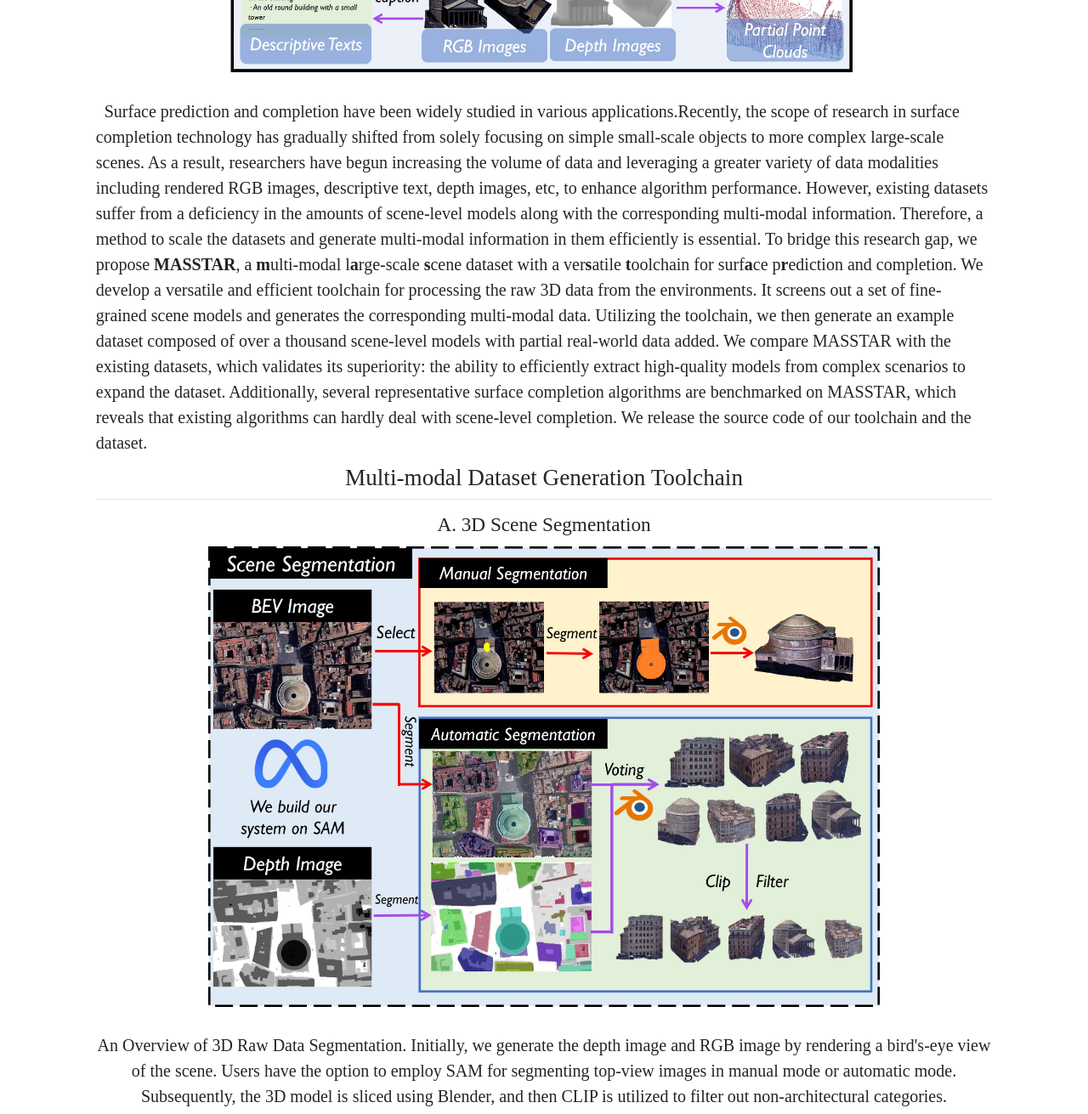
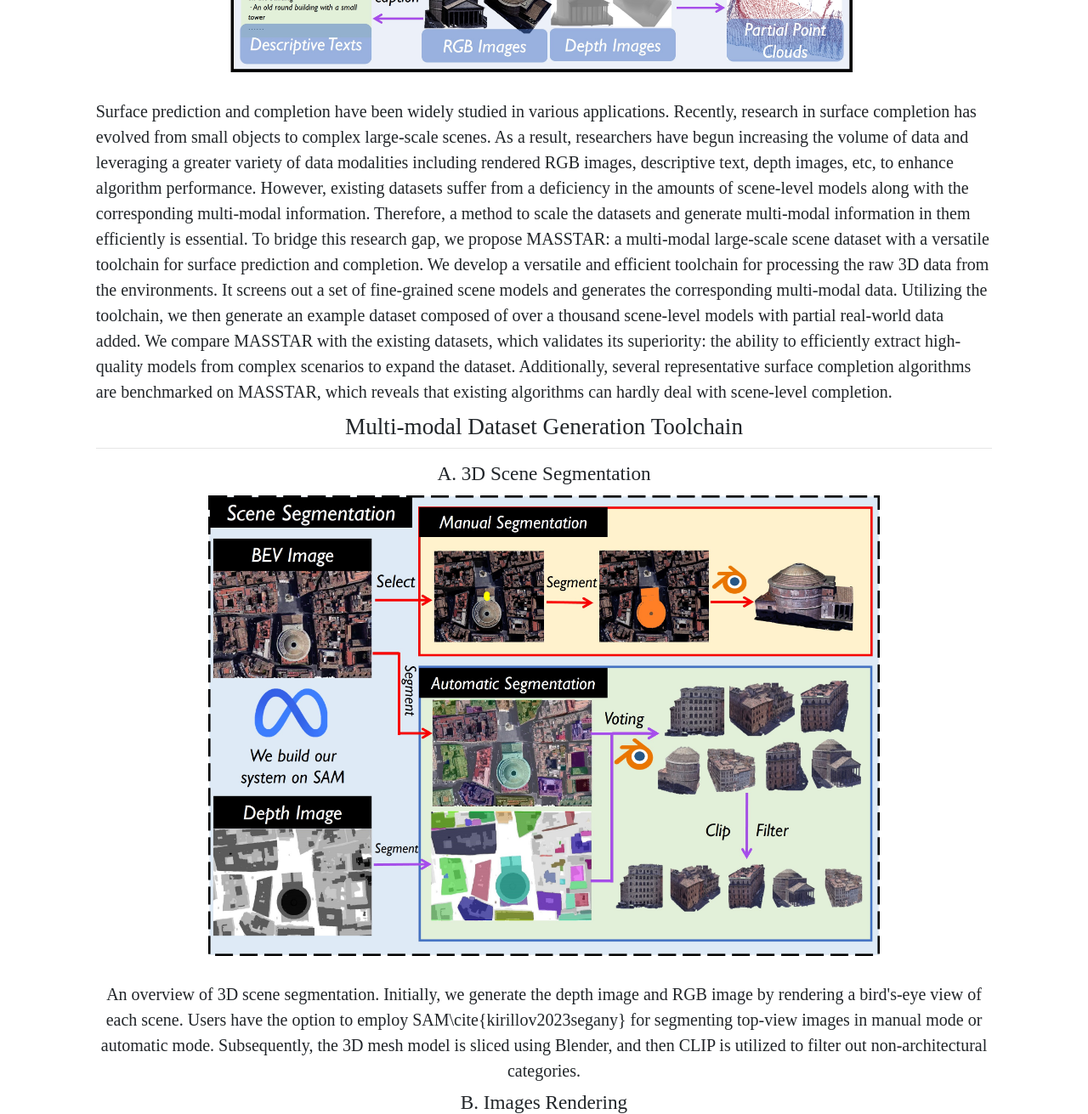
Before and after one commit to SYSU-STAR/MASSTAR, a plain HTML site: page index.html in a window 1280 px wide. Shown: the part 1080-2391 px from the top of the page at 85% size. Drawn offline with Linux system fonts and the light colour scheme.

Commit message:
feat : update the imgs

```diff
--- a/index.html
+++ b/index.html
@@ -93,10 +93,10 @@
                   <br>
               <p class="text-left">
                 <strong>
-                  &nbsp;&nbsp;Surface prediction and completion have been widely studied in various applications.Recently, the scope of research in surface completion technology has gradually shifted from solely focusing on simple small-scale objects to more complex large-scale scenes. As a result, researchers have begun increasing the volume of data and leveraging a greater variety of data modalities including rendered RGB images, descriptive text, depth images, etc, to enhance algorithm performance. However, existing datasets suffer from a deficiency in the amounts of scene-level models along with the corresponding multi-modal information. Therefore, a method to scale the datasets and generate multi-modal information in them efficiently is essential.
-                  To bridge this research gap, we propose <strong>MASSTAR</strong>, a <strong>m</strong>ulti-modal l<strong>a</strong>rge-scale <strong>s</strong>cene dataset with a ver<strong>s</strong>atile <strong>t</strong>oolchain for surf<strong>a</strong>ce p<strong>r</strong>ediction and completion. We develop a versatile and efficient toolchain for processing the raw 3D data from the environments. It screens out a set of fine-grained scene models and generates the corresponding multi-modal data. Utilizing the toolchain, we then generate an example dataset composed of over a thousand scene-level models with partial real-world data added.
-                  We compare MASSTAR with the existing datasets, which validates its superiority: the ability to efficiently extract high-quality models from complex scenarios to expand the dataset. Additionally, several representative surface completion algorithms are benchmarked on MASSTAR, which reveals that existing algorithms can hardly deal with scene-level completion. We release the source code of our toolchain and the dataset.
-              </strong>
+                  Surface prediction and completion have been widely studied in various applications. Recently, research in surface completion has evolved from small objects to complex large-scale scenes. As a result, researchers have begun increasing the volume of data and leveraging a greater variety of data modalities including rendered RGB images, descriptive text, depth images, etc, to enhance algorithm performance. However, existing datasets suffer from a deficiency in the amounts of scene-level models along with the corresponding multi-modal information. Therefore, a method to scale the datasets and generate multi-modal information in them efficiently is essential.
+                  To bridge this research gap, we propose MASSTAR: a multi-modal large-scale scene dataset with a versatile toolchain for surface prediction and completion. We develop a versatile and efficient toolchain for processing the raw 3D data from the environments. It screens out a set of fine-grained scene models and generates the corresponding multi-modal data. Utilizing the toolchain, we then generate an example dataset composed of over a thousand scene-level models with partial real-world data added.
+                  We compare MASSTAR with the existing datasets, which validates its superiority: the ability to efficiently extract high-quality models from complex scenarios to expand the dataset. Additionally, several representative surface completion algorithms are benchmarked on MASSTAR, which reveals that existing algorithms can hardly deal with scene-level completion.
+                </strong>
               </p>
             </div>
           </div>
@@ -125,7 +125,7 @@
               <img src="https://raw.githubusercontent.com/SYSU-STAR/MASSTAR/gh_page/assets/imgs/sam_new.jpg" alt="Overview" width="75%">
               <br><br>
               <p class="text-center">
-                An Overview of 3D Raw Data Segmentation. Initially, we generate the depth image and RGB image by rendering a bird's-eye view of the scene. Users have the option to employ SAM for segmenting top-view images in manual mode or automatic mode. Subsequently, the 3D model is sliced using Blender, and then CLIP is utilized to filter out non-architectural categories.
+                An overview of 3D scene segmentation. Initially, we generate the depth image and RGB image by rendering a bird's-eye view of each scene. Users have the option to employ SAM\cite{kirillov2023segany} for segmenting top-view images in manual mode or automatic mode. Subsequently, the 3D mesh model is sliced using Blender, and then CLIP is utilized to filter out non-architectural categories.
               </p>
               <!-- <br> -->
 
@@ -150,7 +150,7 @@
               <h5  class="text-center">
                 D. Partial Point Cloud
               </h5>
-              <img src="https://raw.githubusercontent.com/SYSU-STAR/MASSTAR/gh_page/assets/imgs/partial_gif.gif" alt="Overview" width="75%">
+              <img src="https://raw.githubusercontent.com/SYSU-STAR/MASSTAR/gh_page/assets/imgs/partial_gif.gif" alt="Overview" width="85%">
               <br>
               <p class="text-center">
                 An example of the partial point cloud render part of the toolchain.
@@ -190,7 +190,7 @@
               <h5  class="text-center">
                 A. 3D Scene Segmentation
               </h5> -->
-              <img src="https://raw.githubusercontent.com/SYSU-STAR/MASSTAR/gh_page/assets/imgs/toolchain_example.jpg" alt="Overview" width="100%">
+              <img src="https://raw.githubusercontent.com/SYSU-STAR/MASSTAR/gh_page/assets/imgs/toolchain_example.gif" alt="Overview" width="100%">
               <br><br>
               <p class="text-center">
                 Some examples of independent data processing using the proposed toolchain on the existing datasets.
```
Also changed, not shown: assets/imgs/text_new.jpg, 2 other files.
